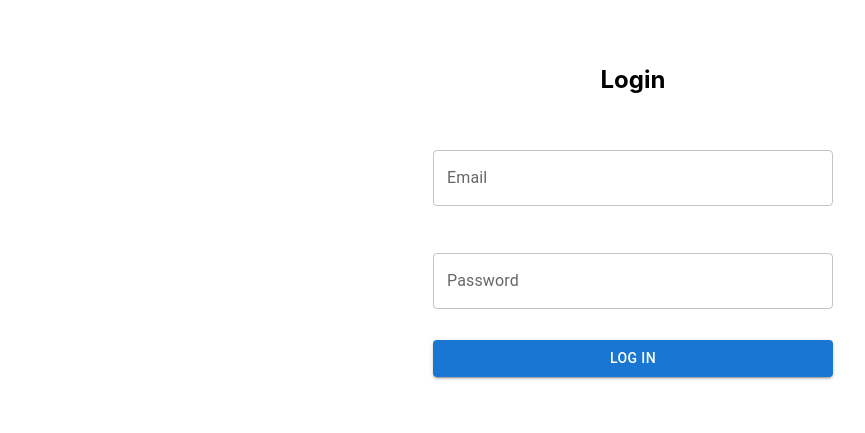
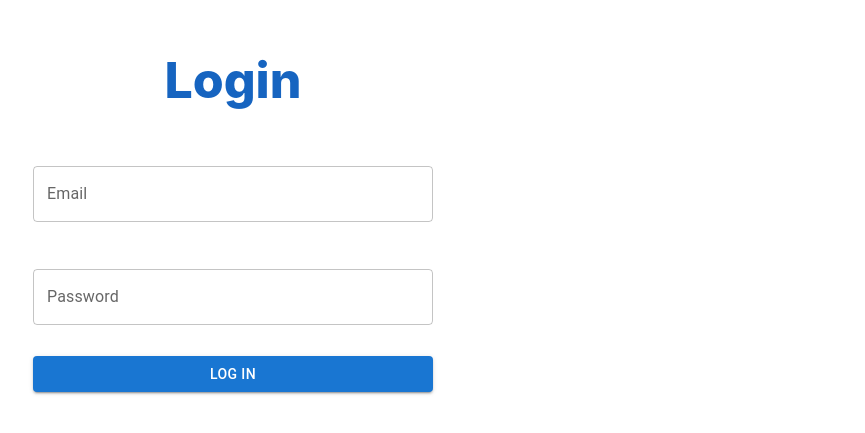
Before and after one commit to ValentynKravchuk/goit-react-hw-08, a React (Vite) app: page /login in a window 1280 px wide. Shown: the part 219-652 px from the top of the page, without its empty margins (7-872 px from the left). Built offline with nearby package versions, Linux system fonts and the light colour scheme.

Commit message:
last update

```diff
--- a/src/components/AuthNav/AuthNav.jsx
+++ b/src/components/AuthNav/AuthNav.jsx
@@ -3,11 +3,7 @@ import { Button, Box } from "@mui/material";
 
 const AuthNav = () => {
   return (
-    <Box
-      display="flex"
-      gap={2}
-      sx={{ flexDirection: { xs: "column", sm: "row" } }}
-    >
+    <Box display="flex" gap={2} justifyContent="end">
       <Button
         component={NavLink}
         to="/register"
--- a/src/components/LoginForm/LoginForm.module.css
+++ b/src/components/LoginForm/LoginForm.module.css
@@ -1,7 +1,7 @@
 .wrapper {
   min-height: 100vh;
   display: flex;
-  justify-content: center;
+  justify-content: space-between;
   align-items: center;
   margin: auto;
   padding: 20px;
@@ -18,8 +18,9 @@
 .title {
   margin-bottom: 20px;
   text-align: center;
-  font-size: 1.5rem;
-  font-weight: bold;
+  font-size: 50px;
+  font-weight: 800;
+  color: #1664c0;
 }
 
 .error {
--- a/src/components/RegisterForm/RegisterForm.module.css
+++ b/src/components/RegisterForm/RegisterForm.module.css
@@ -18,8 +18,9 @@
 .title {
   margin-bottom: 20px;
   text-align: center;
-  font-size: 1.5rem;
-  font-weight: bold;
+  font-size: 50px;
+  font-weight: 800;
+  color: #1664c0;
 }
 
 .error {
--- a/src/pages/ContactsPage/ContactsPage.jsx
+++ b/src/pages/ContactsPage/ContactsPage.jsx
@@ -2,10 +2,12 @@ import ContactList from "../../components/ContactList/ContactList";
 import SearchBox from "../../components/SearchBox/SearchBox";
 
 import ContactForm from "../../components/ContactForm/ContactForm";
+import DocumentTitle from "../../components/DocumentTitle";
 
 const ContactsPage = () => {
   return (
     <div>
+      <DocumentTitle>Contacts</DocumentTitle>
       <ContactForm />
       <SearchBox />
       <ContactList />
--- a/src/pages/HomePage/HomePage.jsx
+++ b/src/pages/HomePage/HomePage.jsx
@@ -1,5 +1,6 @@
 import { Box, Typography, Container } from "@mui/material";
 import image from "../../img/consejos-organizar-agenda-contactos-1200x900.webp";
+import DocumentTitle from "../../components/DocumentTitle";
 
 export const HomePage = () => {
   return (
@@ -11,6 +12,7 @@ export const HomePage = () => {
         justifyContent: "center",
       }}
     >
+      <DocumentTitle>Home</DocumentTitle>
       <Box textAlign="center">
         <Typography
           variant="h1"
--- a/src/pages/LoginPage/LoginPage.jsx
+++ b/src/pages/LoginPage/LoginPage.jsx
@@ -1,9 +1,10 @@
-import React from "react";
+import DocumentTitle from "../../components/DocumentTitle";
 import LoginForm from "../../components/LoginForm/LoginForm";
 
 const LoginPage = () => {
   return (
     <div>
+      <DocumentTitle>Login</DocumentTitle>
       <LoginForm />
     </div>
   );
```
